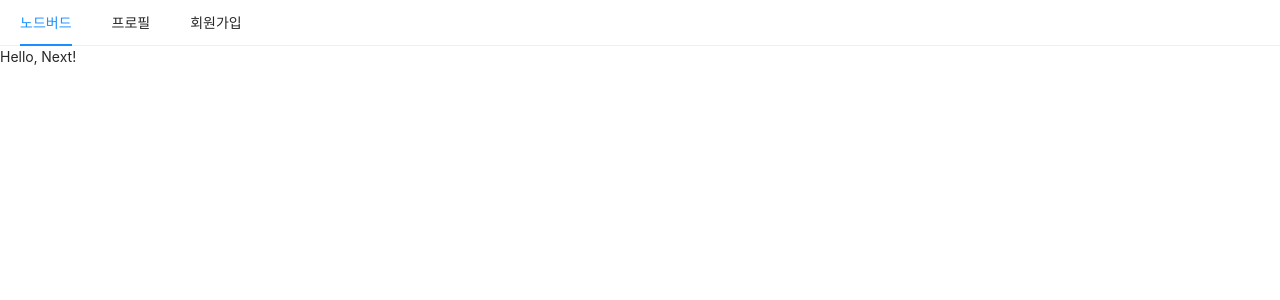
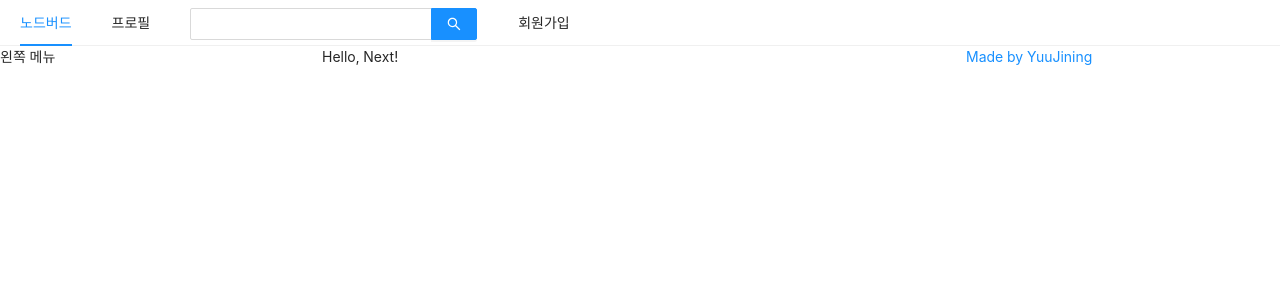
Before and after one commit to YuuJining/NodeBird, a Next.js app in the folder prepare/front/: page / in a window 1280 px wide. Shown: the top 300 px of the page. Built offline with nearby package versions, Linux system fonts and the light colour scheme.

Commit message:
2021/03/25 grid 상단탭

```diff
--- a/prepare/front/components/AppLayout.js
+++ b/prepare/front/components/AppLayout.js
@@ -1,7 +1,7 @@
 import React from 'react';
 import PropTypes from 'prop-types';
 import Link from 'next/link';
-import { Menu } from 'antd';
+import { Menu, Input, Row, Col } from 'antd';
 
 const AppLayout = ({children}) => {
     return (
@@ -14,10 +14,24 @@
                     <Link href="/profile"><a>프로필</a></Link>
                 </Menu.Item>
                 <Menu.Item>
+                    <Input.Search enterButton style={{ verticalAlign: 'middle' }} />
+                </Menu.Item>
+                <Menu.Item>
                     <Link href="/signup"><a>회원가입</a></Link>
                 </Menu.Item>
             </Menu>
-            {children}
+            <Row gutter={8}>
+                <Col xs={24} md={6}>
+                    왼쪽 메뉴
+                </Col>
+                <Col xs={24} md={12}>
+                    {children}
+                </Col>
+                <Col xs={24} md={6}>
+                    <a href="https://github.com/YuuJining" target="_blank" rel="noreferrer noopener">Made by YuuJining</a>
+                </Col>
+            </Row>
+
         </div>
     );
 };
```
